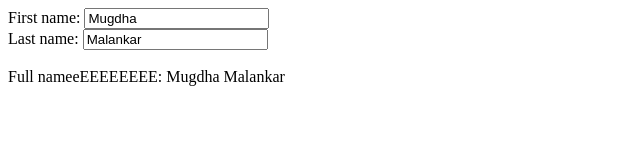
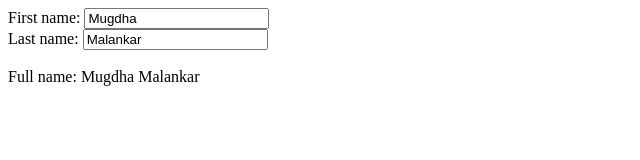
Before and after one commit to mugdha2494/assign1, a plain HTML site: page client/index.html in a window 1280 px wide. Shown: the whole page, without its empty margins (0-640 px from the left). Drawn offline with Linux system fonts and the light colour scheme.

Commit message:
changes made

```diff
--- a/client/index.html
+++ b/client/index.html
@@ -11,7 +11,7 @@
 First name: <input type="text" ng-model="firstName"><br>
 Last name: <input type="text" ng-model="lastName"><br>
 <br>
-Full nameeEEEEEEEE: {{firstName + " " + lastName}}
+Full name: {{firstName + " " + lastName}}
 
 </div>
 
```
